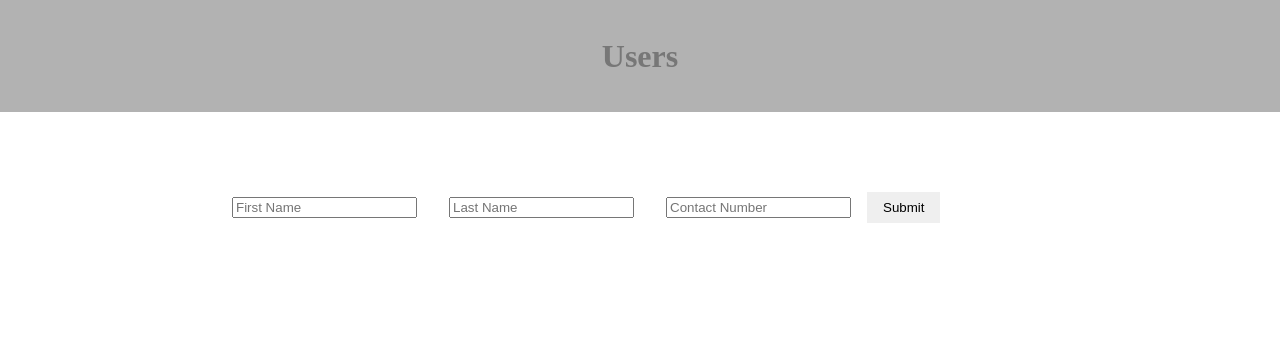
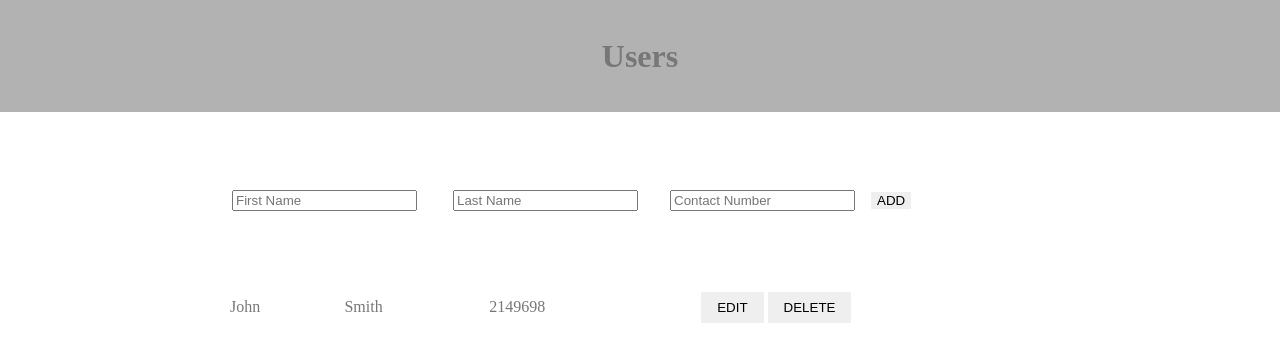
Before and after one commit to vishakha011/User-App, a React app: page / in a window 1280 px wide. Shown: the top 362 px of the page. Built offline with nearby package versions, Linux system fonts and the light colour scheme.

Commit message:
Removed local storage

```diff
--- a/package.json
+++ b/package.json
@@ -31,8 +31,11 @@
     "react-redux": "^7.2.5",
     "react-router-dom": "^5.3.0",
     "redux": "^4.1.1",
+    "redux-thunk": "^2.3.0",
+    "reselect": "^4.0.0",
     "style-loader": "^3.3.0",
-    "styled-components": "^5.3.1"
+    "styled-components": "^5.3.1",
+    "uuid": "^8.3.2"
   },
   "devDependencies": {
     "babel-eslint": "^10.1.0",
--- a/src/actions/index.js
+++ b/src/actions/index.js
@@ -1,29 +1,24 @@
-export const add = data => {
-    return {
-        type: 'ADD',
-        payload: data
-    }
-}
+export const clearUser = () => ({
+    type: 'CLEAR_USER'
+  })
 
-export const update = data => {
-    return {
-        type: 'UPDATE',
-        payload: data
-    }
+  export const setUser = (data) => ({
+    type: 'SET_USER',
+    payload: data
+  })
 
-}
+  export const addUser = (data) =>
+  ({
+    type: 'ADD_USER',
+    payload: data
+  });
 
-export const Delete = id => {
-    return {
-        type: 'DELETE',
-        payload: id
-    }
+  export const editUser = (data) => ({
+    type: 'EDIT_USER',
+    payload: data
+  })
 
-}
-
-export const updateIndex = index => {
-    return {
-        type: 'UPDATE-INDEX',
-        payload: index
-    }
-}
+  export const deleteUser = (id) => ({
+    type: 'DELETE_USER',
+    payload: id
+  })
--- a/src/components/Dashboard.jsx
+++ b/src/components/Dashboard.jsx
@@ -1,59 +1,21 @@
-import React, { Component } from "react";
+import React from "react";
 import Header from "./Header";
 
+import UserForm from "./Users/UserForm";
 import UserList from "./Users/UserList";
-import * as actions from "../actions";
-import { connect } from 'react-redux';
-import { bindActionCreators } from "redux";
-import UserForm from "./Users/UserForm";
 
-class Dashboard extends Component {
 
-  state = {
-      ...this.returnStateObject()
-  }
+const Dashboard = () => {
 
-  returnStateObject() {
-          return {
-              userFirstName: '',
-              userLastName: '',
-              userNumber: '',
-          }
-  }
-
-  handleInputChange = (e) => {
-    this.setState({
-        [e.target.name]: e.target.value
-    })
-}
-
-  handleSubmit = (e) => {
-    e.preventDefault()
-    this.props.add(this.state)
-}
-
-  render() {
-    return (
-      <>
+  return (
+    <>
       <Header />
-      <UserForm/>
+      <UserForm />
       <UserList/>
 
     </>
+  );
+};
 
-    )
-  }
-}
-const mapStateToProps = (state) =>{
-  return {
-      list: state.list,
-  }
-}
 
-const mapDispatchToProps = dispatch => {
-  return bindActionCreators({
-      add: actions.add,
-  }, dispatch)
-}
-
-export default connect(mapStateToProps, mapDispatchToProps)(Dashboard);
+export default Dashboard;
--- a/src/components/Users/UserForm.jsx
+++ b/src/components/Users/UserForm.jsx
@@ -1,79 +1,70 @@
-import React, { Component } from "react";
+import React, { useState } from "react";
+import { v4 as uuid } from 'uuid';
+import { useDispatch, useSelector } from "react-redux";
+import { addUser, editUser, setUser, clearUser } from "../../actions";
 
-import * as actions from "../../actions";
-import { connect } from 'react-redux';
-import { bindActionCreators } from "redux";
+function UserForm() {
+  const user = useSelector((state) => state.user);
+  const dispatch = useDispatch();
 
-class UserForm extends Component {
+  const handleSubmit = () => {
+    let { id } = user;
+    if (!id) {
+      user.id = uuid()
+      dispatch(addUser(user));
+    } else if (id) {
+      dispatch(editUser(user));
+    } else {
+      alert("Enter User Details.");
+    }
+    clearData();
+  };
 
-  state = {
-      ...this.returnStateObject()
-  }
+  const handleChange = (e) => {
+    e.preventDefault();
+    const { name, value } = e.target;
+    dispatch(setUser({ ...user, [name]: value }))
+  };
 
-  returnStateObject() {
-      if(this.props.currentIndex == -1)
-          return {
-              userFirstName: '',
-              userLastName: '',
-              userNumber: '',
-          }
-        else
-           return this.props.list[this.props.currentIndex]
-  }
+  const clearData = () => {
+    dispatch(clearUser())
+  };
 
-  componentDidUpdate(prevProps) {
-    if (prevProps.currentIndex != this.props.currentIndex || prevProps.list.length != this.props.list.length) {
-        this.setState({ ...this.returnStateObject() })
-    }
+  const { userFirstName, userLastName, userNumber, id } = user;
+  return (
+    <div className="container">
+          <input
+          className="userinput"
+            onChange={handleChange}
+            value={userFirstName}
+            type="text"
+            placeholder="First Name"
+            name="userFirstName"
+          />{" "}
+          <input
+          className="userinput"
+            onChange={handleChange}
+            value={userLastName}
+            type="text"
+            placeholder="Last Name"
+            name="userLastName"
+          />
+          <input
+            className="userinput"
+            onChange={handleChange}
+            value={userNumber}
+            type="text"
+            placeholder="Contact Number"
+            name="userNumber"
+            />
+          {id ? (
+            <button onClick={handleSubmit}>UPDATE</button>
+          ) : (
+            <button onClick={handleSubmit}>ADD</button>
+          )}
+    </div>
+
+  );
 }
 
-  handleInputChange = (e) => {
-    this.setState({
-        [e.target.name]: e.target.value
-    })
-}
-
-  handleSubmit = (e) => {
-    e.preventDefault()
-    if (this.props.currentIndex == -1)
-            this.props.add(this.state)
-        else
-            this.props.update(this.state)
-}
-
-  render() {
-    return (
-      <>
-      <div className="container">
-      <form onSubmit={this.handleSubmit} autoComplete="off">
-            <input className = "userinput" name="userFirstName" placeholder="First Name" onChange={this.handleInputChange} value={this.state.userFirstName} />
-            < input className = "userinput" name="userLastName" placeholder="Last Name" onChange={this.handleInputChange} value={this.state.userLastName} />
-            < input className = "userinput" name="userNumber" placeholder="Contact Number" onChange={this.handleInputChange} value={this.state.userNumber} />
-            <button
-            className="btn-1"
-            type="submit"
-            >Submit
-            </button>
-        </form>
-      </div>
-
-    </>
-
-    )
-  }
-}
-const mapStateToProps = (state) =>{
-  return {
-      list: state.list,
-      currentIndex: state.currentIndex
-  }
-}
-
-const mapDispatchToProps = dispatch => {
-  return bindActionCreators({
-      add: actions.add,
-      update: actions.update
-  }, dispatch)
-}
-
-export default connect(mapStateToProps, mapDispatchToProps)(UserForm);
+export default UserForm;
--- a/src/components/Users/UserList.jsx
+++ b/src/components/Users/UserList.jsx
@@ -1,45 +1,36 @@
-import React from 'react'
-import * as actions from "../../actions";
-import { connect } from 'react-redux';
-import { bindActionCreators } from "redux";
+import React, { useState } from "react";
+import { useDispatch, useSelector } from "react-redux";
+import { clearUser, deleteUser, setUser } from "../../actions";
 
-const UserList = (props) => {
+const UserList = () => {
+  const users = useSelector(state=>state.users)
+  const dispatch = useDispatch();
 
-    const handleEdit = (index) => {
-        props.updateId(index)
-    }
+  const handleDelete = (id) => {
+    dispatch(clearUser())
+    dispatch(deleteUser(id));
+  };
 
-    const handleDelete = (index) => {
-        props.deleteUser(index)
-    }
+
   return (
-        <table className="container">
+    <table className="container table">
       <tbody>
-                {props.list.map((item, index) => {
-                    console.log(item)
-                    return <tr key={index}>
-                        <td>{item.userFirstName}</td>
-                        <td>{item.userLastName}</td>
-                        <td>{item.userNumber}</td>
-                        <td><button onClick={() => handleEdit(index)}>Edit</button></td>
-                        <td><button onClick={() => handleDelete(index)}>Delete</button></td>
+        {users?.map((data) => {
+          return (
+            <tr key={data.id}>
+              <td>{data.userFirstName}</td>
+              <td>{data.userLastName}</td>
+              <td>{data.userNumber}</td>
+              <td>
+                <button className="btn-1" onClick={() => dispatch(setUser(data))}>EDIT</button>{" "}
+                <button className="btn-1" onClick={() => handleDelete(data.id)}>DELETE</button>{" "}
+              </td>
             </tr>
+          );
         })}
       </tbody>
     </table>
-    )
+  );
 };
 
-const mapStateToProps = state => {
-    return {
-      list: state.list,
-    }
-  }
-
-  const mapDispatchToProps = (dispatch) => {
-    return bindActionCreators({
-        updateId: actions.updateIndex,
-        deleteUser: actions.Delete
-    }, dispatch)
-}
-export default connect(mapStateToProps, mapDispatchToProps)(UserList);
+export default UserList;
--- a/src/index.js
+++ b/src/index.js
@@ -2,18 +2,12 @@ import React from "react";
 import ReactDOM from "react-dom";
 import App from "./App";
 import { Provider } from 'react-redux';
-import { createStore } from 'redux';
+import { createStore, applyMiddleware } from 'redux';
+import thunk from "redux-thunk";
 import userReducer from "./reducer";
 
-if(localStorage.getItem('users') == null) {
-  localStorage.setItem('users', JSON.stringify([]))
-}
-let initialState = {
-  currentState: -1,
-  list: JSON.parse(localStorage.getItem('users'))
-}
 
-let store = createStore(userReducer, initialState)
+let store = createStore(userReducer, applyMiddleware(thunk))
 
 ReactDOM.render(
 <Provider store = {store}>
--- a/src/reducer/index.js
+++ b/src/reducer/index.js
@@ -1,27 +1,59 @@
-const userReducer = (state, action) => {
-    var list = JSON.parse(localStorage.getItem('users'))
+const initialState = {
+    users: [
+      { id: 1, userFirstName: "John", userLastName: "Smith", userNumber: "2149698" },
+    ],
+    user: {
+      id: 0,
+      userFirstName: "",
+      userLastName: "",
+      userNumber: ""
+    }
+  };
+
+  const reducer = (state = initialState, action) => {
     switch (action.type) {
-        case 'ADD':
-            list.push(action.payload)
-            localStorage.setItem('users', JSON.stringify(list))
-            return { list, currentIndex: state.currentIndex }
-        case 'UPDATE':
-            list[state.currentIndex] = action.payload
-            localStorage.setItem('users', JSON.stringify(list))
-            return { list, currentIndex: -1 }
+        case "CLEAR_USER":
+        return {
+          ...state,
+          user: {
+            id: 0,
+            userFirstName: "",
+            userLastName: "",
+            userNumber:""
+          }
+        };
+      case "SET_USER":
+        return {
+          ...state,
+          user: action.payload
+        };
+      case "ADD_USER":
+        return {
+          ...state,
+          users: state.users.concat(action.payload)
+        };
+      case "EDIT_USER":
+        return {
+          ...state,
+          users: state.users.map((content, i) =>
+            content.id === action.payload.id
+              ? {
+                  ...content,
+                  userFirstName: action.payload.userFirstName,
+                  userLastName: action.payload.userLastName,
+                  userNumber: action.payload.userNumber
+                }
+              : content
+          )
+        };
+      case "DELETE_USER":
+        return {
+          ...state,
+          users: state.users.filter((item) => item.id !== action.payload)
+        };
+      default:
+        return state;
+    }
+  };
 
-        case 'UPDATE-INDEX':
-            return { list, currentIndex: action.payload }
-
-        case 'DELETE':
-            list.splice(action.payload, 1)
-            localStorage.setItem('users', JSON.stringify(list))
-            return { list, currentIndex: -1 }
-        default:
-            return state;
-    }
-
-};
-
-
-export default userReducer;
+  export default reducer;
--- a/src/styles/main.css
+++ b/src/styles/main.css
@@ -229,3 +229,7 @@ a {
   display: inline-block;
   padding: 0.5rem 1rem;
 }
+
+.table {
+  margin-right: 10px;
+}
```
Also changed, not shown: 1 other file (tests, documents, lock files or other folders). Lines whose indentation alone changed are shown as unchanged.
